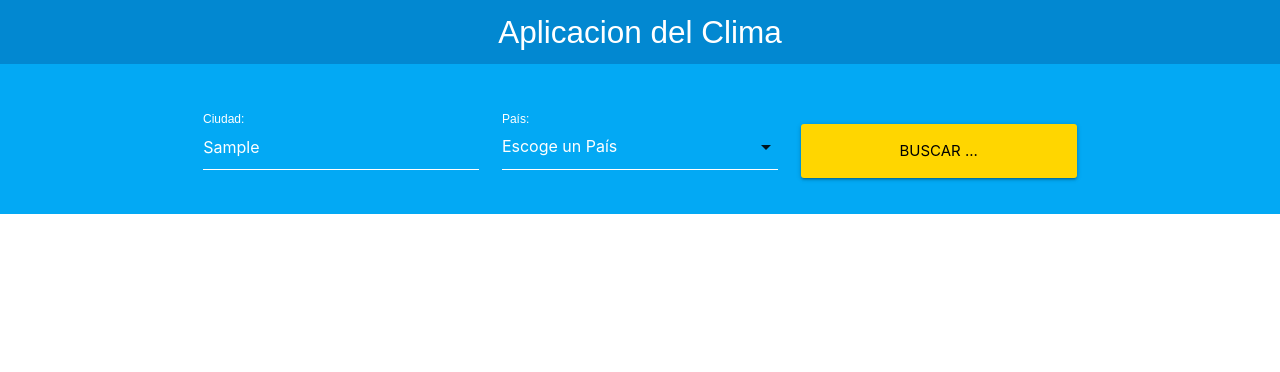
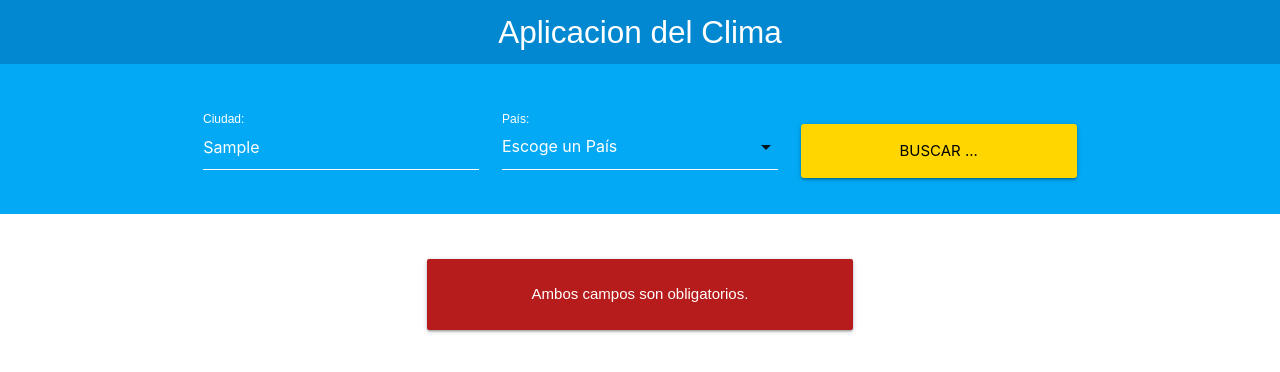
Before and after one commit to Ricuesta86/clima-reactjs, a React (Create React App) app: page / in a window 1280 px wide. Both pictures are taken after typing "Sample" into the empty fields and a click on the input "Buscar ...". Shown: the top 372 px of the page. Built offline with nearby package versions, Linux system fonts and the light colour scheme.

Commit message:
Se valido el formulario

```diff
--- a/src/App.js
+++ b/src/App.js
@@ -1,13 +1,20 @@
 import React, { Component } from 'react';
 import Header from './componentes/Header';
 import Formulario from './componentes/Formulario';
+import Error from './componentes/Error'
 
 class App extends Component {
 
   state={
     ciudad:'',
     pais:'',
-    error: false
+    error: ''
+  }
+
+  componentDidMount(){
+    this.setState({
+      error:false
+    })
   }
 
   buscandoClima = (respuesta) =>{
@@ -25,6 +32,17 @@ class App extends Component {
   }
 
   render(){
+
+      const error = this.state.error;
+
+      let resultado;
+
+      if(error){
+        resultado=<Error mensaje='Ambos campos son obligatorios.' />
+      }
+
+
+
         return (
           <div className="app">
               <Header
@@ -33,6 +51,7 @@ class App extends Component {
               <Formulario
                 buscandoClima={this.buscandoClima}
               />
+              {resultado}
           </div>
         );
   }
--- /dev/null
+++ b/src/componentes/Error.js
@@ -0,0 +1,19 @@
+import React from 'react'
+
+const Error = (props) => {
+    return (
+        <div>
+            <div className="container">
+                <div className="row">
+                    <div className="col s12 m6 offset-m3">
+                        <div className="card-panel red darken-4 error">
+                            {props.mensaje}
+                        </div>
+                    </div>
+                </div>
+            </div>
+        </div>
+    )
+}
+
+export default Error
```
